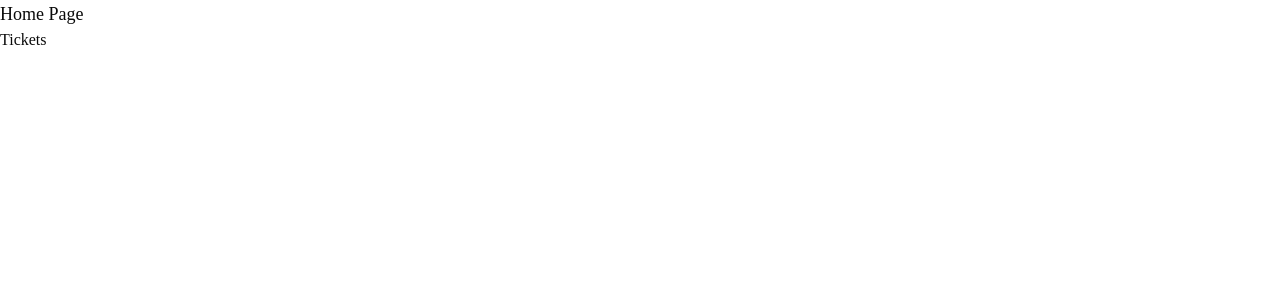
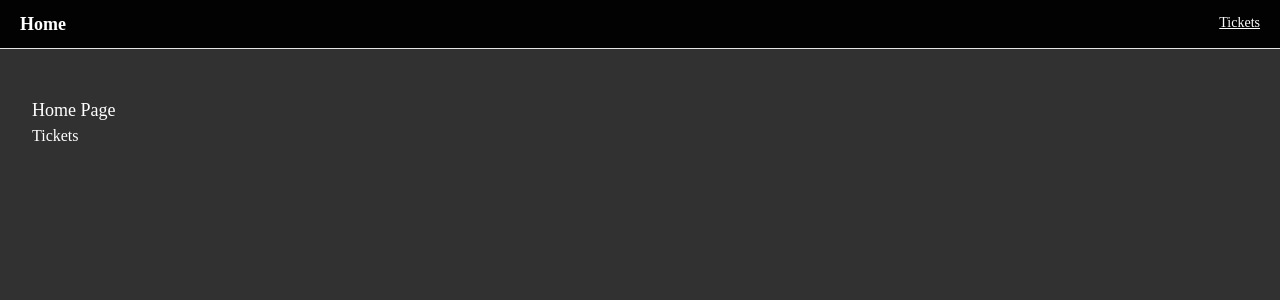
Before and after one commit to tzehe/road-to-next-app, a Next.js app: page / in a window 1280 px wide. Shown: the top 300 px of the page. Built offline with nearby package versions, Linux system fonts and the light colour scheme.

Commit message:
Change Layout

```diff
--- a/src/app/globals.css
+++ b/src/app/globals.css
@@ -49,8 +49,8 @@
 }
 
 :root {
-  --background: oklch(1 0 0);
-  --foreground: oklch(0.145 0 0);
+  --background: oklch(0 0 0);
+  --foreground: oklch(1 0 0);
   --card: oklch(1 0 0);
   --card-foreground: oklch(0.145 0 0);
   --popover: oklch(1 0 0);
--- a/src/app/layout.tsx
+++ b/src/app/layout.tsx
@@ -1,6 +1,8 @@
 import "./globals.css";
-import type { Metadata } from "next";
-import { Geist, Geist_Mono } from "next/font/google";
+import type {Metadata} from "next";
+import {Geist, Geist_Mono} from "next/font/google";
+import Link from "next/link";
+import {homePath, ticketsPath} from "@/paths";
 
 const geistSans = Geist({
   variable: "--font-geist-sans",
@@ -18,8 +20,8 @@ export const metadata: Metadata = {
 };
 
 export default function RootLayout({
-  children,
-}: Readonly<{
+                                     children,
+                                   }: Readonly<{
   children: React.ReactNode;
 }>) {
   return (
@@ -27,7 +29,24 @@ export default function RootLayout({
       <body
         className={`${geistSans.variable} ${geistMono.variable} antialiased`}
       >
-        {children}
+      <nav className="
+            supports-backdrop-blur:bg-background/60
+            fixed left-0 right-0 top-0 z-20
+            border-b bg-background/95 backdrop-blur
+            w-full flex py-2.5 px-5 justify-between">
+        <div>
+          <Link href={homePath()} className="text-lg font-bold">Home</Link>
+        </div>
+        <div>
+          <Link href={ticketsPath()} className="text-sm underline">Tickets</Link>
+        </div>
+      </nav>
+      <main className="
+            min-h-screen flex-1
+            overflow-y-auto overflow-x-hidden
+            py-24 px-8
+            bg-secondary/20
+            flex flex-col">{children}</main>
       </body>
     </html>
   );
--- a/src/app/page.tsx
+++ b/src/app/page.tsx
@@ -1,11 +1,11 @@
-import type {Route} from "next";
 import Link from "next/link";
+import {ticketsPath} from "@/paths";
 
 const HomePage = () => {
     return (
         <div>
             <h2 className='text-lg'>Home Page</h2>
-            <Link href={'/tickets/' as Route}>Tickets</Link>
+            <Link href={ticketsPath()}>Tickets</Link>
         </div>
     )
 
--- a/src/app/tickets/page.tsx
+++ b/src/app/tickets/page.tsx
@@ -13,7 +13,6 @@ const TicketsPage = () => {
         </>
 
     )
-
 }
 
 
--- a/src/paths.ts
+++ b/src/paths.ts
@@ -1,2 +1,5 @@
-export const ticketsPath = () => '/tickets'
-export const ticketPath = (ticketId: string) => `${ticketsPath()}/${ticketId}`
+import {Route} from "next";
+
+export const homePath = (): Route => '/'
+export const ticketsPath = (): Route => '/tickets'
+export const ticketPath = (ticketId: string): Route => `${ticketsPath()}/${ticketId}` as Route
```
